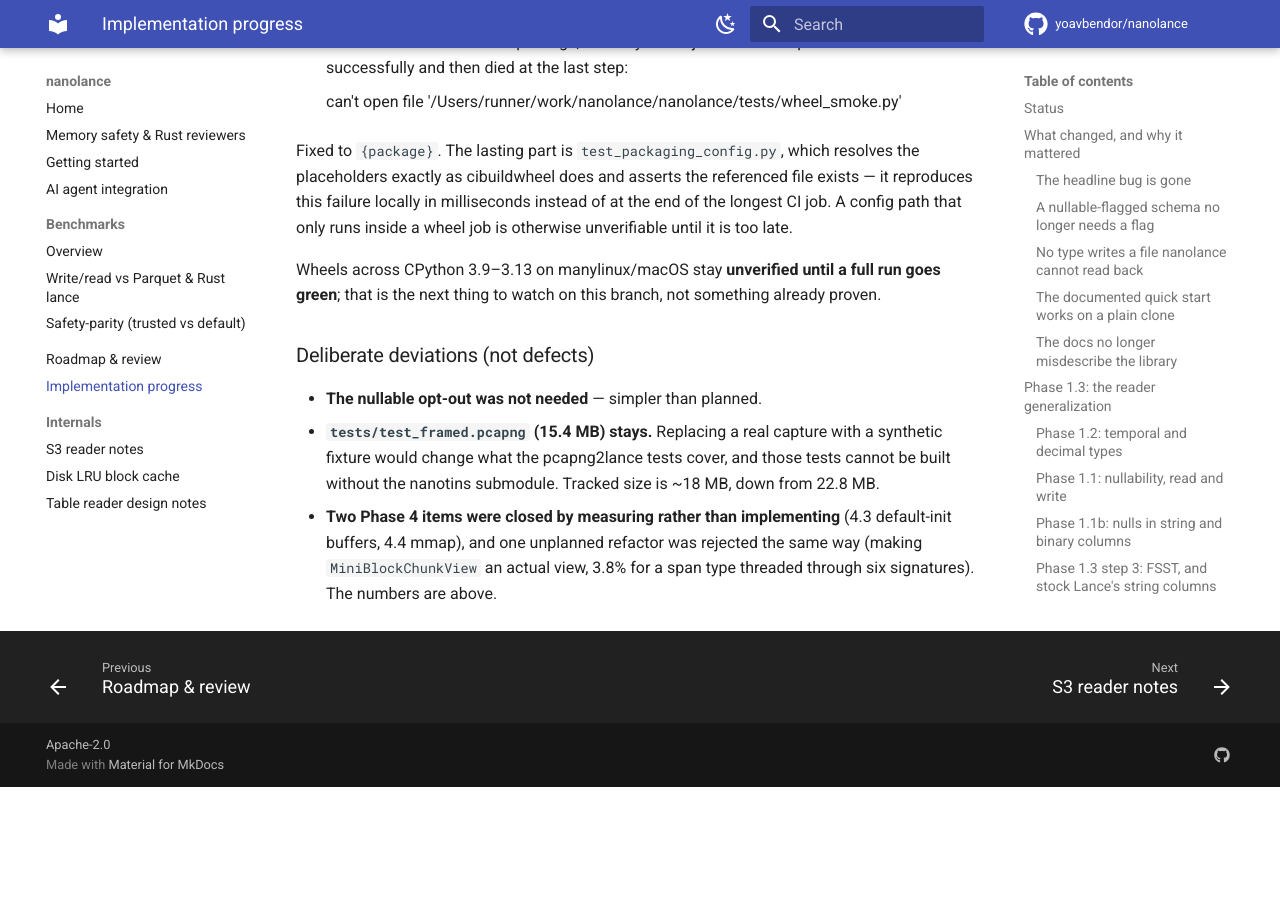
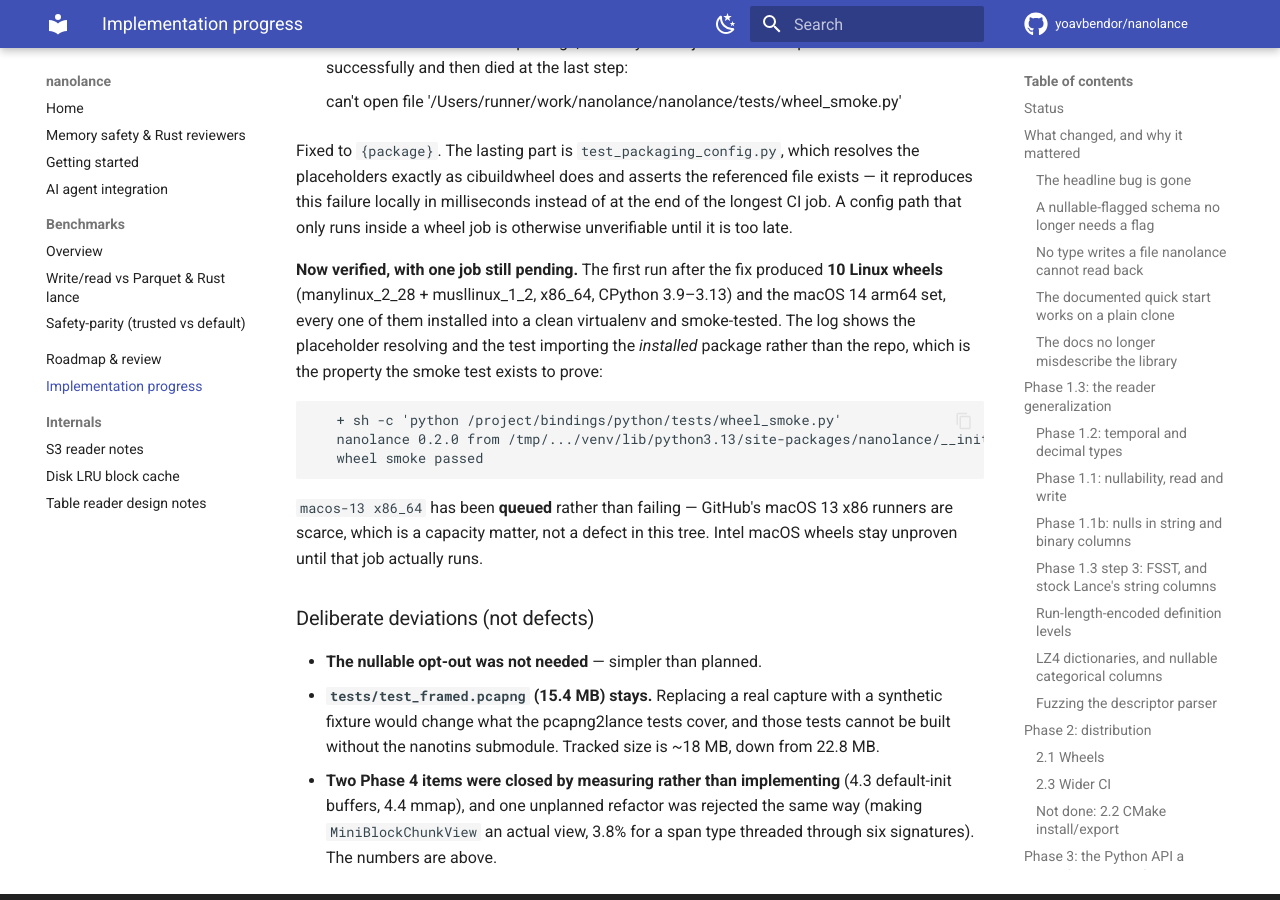
Before and after one commit to yoavbendor/nanolance, an MkDocs documentation site: the page built from docs/PROGRESS.md, in a window 1280 px wide and 900 px high, scrolled down 47582 px. Built offline with MkDocs 1.6.1 and Material for MkDocs 9.7.7, drawn with Linux system fonts in a browser that asks for light colours; comment, search, counter and statistics services are not loaded; before the commit the page ends 48369 px from its top, so only the background shows below that.

Commit message:
docs: the wheel matrix is green — record what that run actually proved
First run after the {package} fix: 10 Linux wheels (manylinux_2_28 +
musllinux_1_2, x86_64, CPython 3.9-3.13) and the macOS 14 arm64 set, each
installed into a clean virtualenv and smoke-tested. The log confirms the
placeholder resolving and the test importing the INSTALLED package rather than
the repo, which is what the smoke test is for.

macos-13 x86_64 is queued, not failing: GitHub's macOS 13 x86 runners are
scarce. Intel macOS wheels stay unproven until that job runs, and the note says
so rather than rounding the matrix up to "green".

Co-Authored-By: Claude Opus 5 <noreply@anthropic.com>
Claude-Session: https://claude.ai/code/session_014PGy9PK68gHvyR8T1r5ueY

```diff
--- a/docs/PROGRESS.md
+++ b/docs/PROGRESS.md
@@ -1803,8 +1803,19 @@ is most likely to hit.
    this failure locally in milliseconds instead of at the end of the longest CI job. A config path
    that only runs inside a wheel job is otherwise unverifiable until it is too late.
 
-   Wheels across CPython 3.9–3.13 on manylinux/macOS stay **unverified until a full run goes green**;
-   that is the next thing to watch on this branch, not something already proven.
+   **Now verified, with one job still pending.** The first run after the fix produced **10 Linux
+   wheels** (manylinux_2_28 + musllinux_1_2, x86_64, CPython 3.9–3.13) and the macOS 14 arm64 set,
+   every one of them installed into a clean virtualenv and smoke-tested. The log shows the
+   placeholder resolving and the test importing the *installed* package rather than the repo, which
+   is the property the smoke test exists to prove:
+
+       + sh -c 'python /project/bindings/python/tests/wheel_smoke.py'
+       nanolance 0.2.0 from /tmp/.../venv/lib/python3.13/site-packages/nanolance/__init__.py
+       wheel smoke passed
+
+   `macos-13 x86_64` has been **queued** rather than failing — GitHub's macOS 13 x86 runners are
+   scarce, which is a capacity matter, not a defect in this tree. Intel macOS wheels stay unproven
+   until that job actually runs.
 
 ### Deliberate deviations (not defects)
 
```
